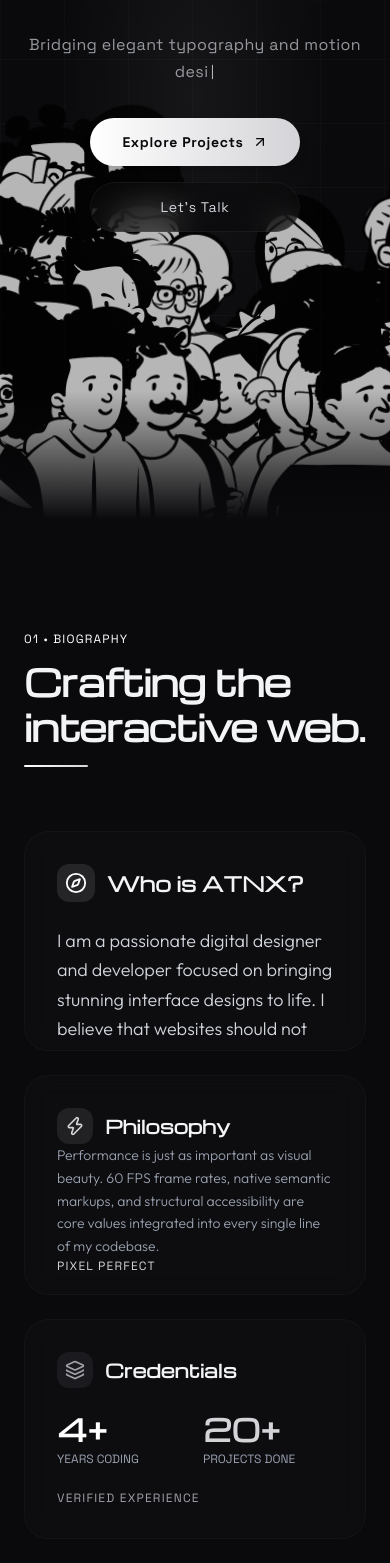
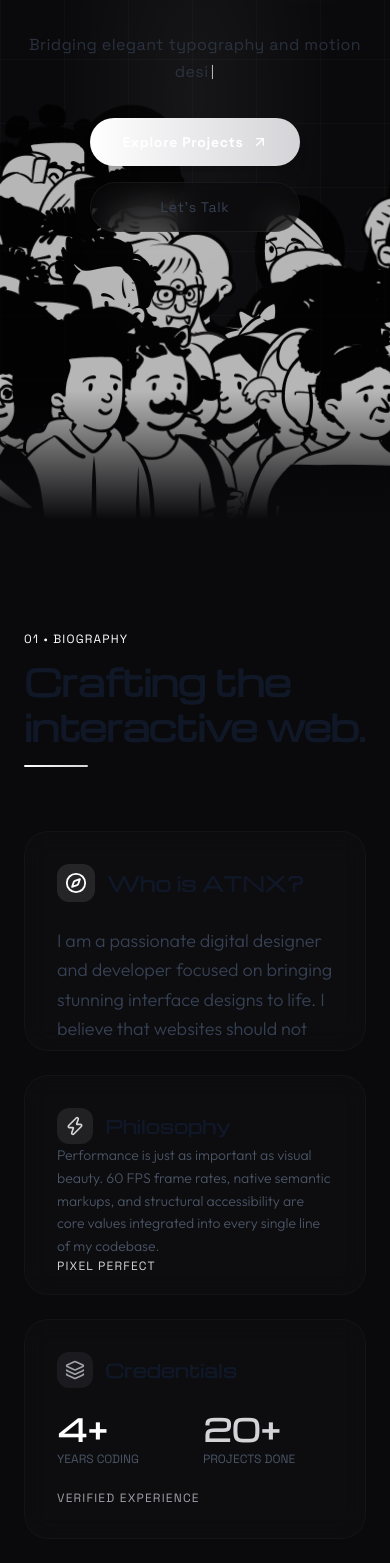
Before and after one commit to fathurrach/portofolio-atnx, a React (Vite) app: page / in a window 390 px wide. Shown: the part 325-1888 px from the top of the page. Built offline with nearby package versions, Linux system fonts and the light colour scheme.

Commit message:
fix: make sections bg-transparent and convert custom light: prefixes to standard Tailwind dark: configurations for perfect responsive readability

```diff
--- a/src/App.tsx
+++ b/src/App.tsx
@@ -36,7 +36,7 @@ function App() {
       <Navbar theme={theme} toggleTheme={toggleTheme} />
 
       {/* App Main Layout Structure */}
-      <main className="w-full bg-[#0a0a0c] dark:bg-[#0a0a0c] light:bg-[#f8fafc] min-h-screen transition-colors duration-500 overflow-x-hidden">
+      <main className="w-full bg-transparent min-h-screen transition-colors duration-500 overflow-x-hidden">
 
         {/* Section 00: Home / Hero */}
         <Hero />
--- a/src/components/About.tsx
+++ b/src/components/About.tsx
@@ -37,7 +37,7 @@ const About = () => {
   return (
     <section
       id="about"
-      className="relative min-h-screen w-full py-28 px-6 bg-[#0a0a0c] dark:bg-[#0a0a0c] light:bg-[#f8fafc] overflow-hidden flex flex-col justify-center"
+      className="relative min-h-screen w-full py-28 px-6 bg-transparent overflow-hidden flex flex-col justify-center"
     >
       <div className="max-w-7xl mx-auto w-full relative z-20">
 
@@ -46,7 +46,7 @@ const About = () => {
           <span className="font-mono text-xs tracking-widest text-brand-primary uppercase block mb-3">
             01 &bull; Biography
           </span>
-          <h2 className="text-4xl md:text-5xl font-heading font-extrabold tracking-tight text-gray-100 dark:text-gray-100 light:text-gray-900 leading-tight">
+          <h2 className="text-4xl md:text-5xl font-heading font-extrabold tracking-tight text-gray-900 dark:text-gray-100 leading-tight">
             Crafting the interactive web.
           </h2>
           <div className="w-16 h-[2px] bg-gradient-to-r from-brand-primary to-brand-secondary rounded-full mt-4" />
@@ -64,18 +64,18 @@ const About = () => {
                 <div className="p-2 rounded-xl bg-brand-primary/10 text-brand-primary">
                   <Compass size={22} />
                 </div>
-                <h3 className="font-heading font-bold text-xl text-gray-100 dark:text-gray-100 light:text-gray-900">
+                <h3 className="font-heading font-bold text-xl text-gray-900 dark:text-gray-100">
                   Who is ATNX?
                 </h3>
               </div>
-              <p className="text-gray-300 dark:text-gray-300 light:text-gray-700 text-lg font-light leading-relaxed mb-6">
+              <p className="text-gray-700 dark:text-gray-300 text-lg font-light leading-relaxed mb-6">
                 I am a passionate digital designer and developer focused on bringing stunning interface designs to life. I believe that websites should not just be functional tools, but immersive digital realms that invite exploration, drive interaction, and deliver lasting impressions.
               </p>
-              <p className="text-gray-400 dark:text-gray-400 light:text-gray-600 font-light leading-relaxed">
+              <p className="text-gray-600 dark:text-gray-400 font-light leading-relaxed">
                 By combining highly-optimized Canvas scripts, responsive flex modules, and micro-animated spring components, I bridge the gap between creative visual designs and high-performing production engineering.
               </p>
             </div>
-            <div className="flex flex-wrap items-center gap-6 mt-6 border-t border-white/5 dark:border-white/5 light:border-black/5 pt-6 text-sm font-mono text-gray-400 dark:text-gray-400 light:text-gray-600">
+            <div className="flex flex-wrap items-center gap-6 mt-6 border-t border-black/5 dark:border-white/5 pt-6 text-sm font-mono text-gray-600 dark:text-gray-400">
               <div>LOCATION: INDONESIA</div>
               <div>SPECIALTY: CREATIVE FRONTEND</div>
             </div>
@@ -87,11 +87,11 @@ const About = () => {
               <div className="p-2 rounded-xl bg-brand-secondary/10 text-brand-secondary">
                 <Zap size={20} />
               </div>
-              <h3 className="font-heading font-bold text-lg text-gray-100 dark:text-gray-100 light:text-gray-900">
+              <h3 className="font-heading font-bold text-lg text-gray-900 dark:text-gray-100">
                 Philosophy
               </h3>
             </div>
-            <p className="text-gray-400 dark:text-gray-400 light:text-gray-600 text-sm font-light leading-relaxed">
+            <p className="text-gray-600 dark:text-gray-400 text-sm font-light leading-relaxed">
               Performance is just as important as visual beauty. 60 FPS frame rates, native semantic markups, and structural accessibility are core values integrated into every single line of my codebase.
             </p>
             <span className="text-xs font-mono text-brand-secondary uppercase tracking-widest">
@@ -105,7 +105,7 @@ const About = () => {
               <div className="p-2 rounded-xl bg-brand-accent/10 text-brand-accent">
                 <Layers size={20} />
               </div>
-              <h3 className="font-heading font-bold text-lg text-gray-100 dark:text-gray-100 light:text-gray-900">
+              <h3 className="font-heading font-bold text-lg text-gray-900 dark:text-gray-100">
                 Credentials
               </h3>
             </div>
@@ -114,7 +114,7 @@ const About = () => {
                 <div className="text-3xl font-heading font-extrabold text-brand-primary">
                   4+
                 </div>
-                <div className="text-xs text-gray-400 dark:text-gray-400 light:text-gray-600 font-mono mt-1">
+                <div className="text-xs text-gray-600 dark:text-gray-400 font-mono mt-1">
                   YEARS CODING
                 </div>
               </div>
@@ -122,7 +122,7 @@ const About = () => {
                 <div className="text-3xl font-heading font-extrabold text-brand-secondary">
                   20+
                 </div>
-                <div className="text-xs text-gray-400 dark:text-gray-400 light:text-gray-600 font-mono mt-1">
+                <div className="text-xs text-gray-600 dark:text-gray-400 font-mono mt-1">
                   PROJECTS DONE
                 </div>
               </div>
@@ -138,7 +138,7 @@ const About = () => {
               <div className="p-2 rounded-xl bg-brand-primary/10 text-brand-primary">
                 <Code2 size={20} />
               </div>
-              <h3 className="font-heading font-bold text-lg text-gray-100 dark:text-gray-100 light:text-gray-900">
+              <h3 className="font-heading font-bold text-lg text-gray-900 dark:text-gray-100">
                 Core Stack
               </h3>
             </div>
@@ -146,13 +146,13 @@ const About = () => {
               {skills.map((skill) => (
                 <span
                   key={skill.name}
-                  className="py-2 px-4 rounded-xl border border-white/5 dark:border-white/5 light:border-black/5 bg-white/5 dark:bg-white/5 light:bg-black/5 font-mono text-xs text-gray-300 dark:text-gray-300 light:text-gray-700 hover:border-brand-primary/30 hover:bg-brand-primary/5 transition-all duration-300 interactive"
+                  className="py-2 px-4 rounded-xl border border-black/5 dark:border-white/5 bg-black/5 dark:bg-white/5 font-mono text-xs text-gray-700 dark:text-gray-300 hover:border-brand-primary/30 hover:bg-brand-primary/5 transition-all duration-300 interactive"
                 >
                   {skill.name}
                 </span>
               ))}
             </div>
-            <p className="text-xs text-gray-400 dark:text-gray-400 light:text-gray-600 mt-6 font-mono tracking-wide">
+            <p className="text-xs text-gray-600 dark:text-gray-400 mt-6 font-mono tracking-wide">
               * ALIGNED WITH MODERN ECMASCRIPT STANDARDS AND OPTIMIZED VITE INFRASTRUCTURES.
             </p>
           </div>
--- a/src/components/Hero.tsx
+++ b/src/components/Hero.tsx
@@ -45,7 +45,7 @@ const Hero = () => {
     <section
       id="home"
       ref={containerRef}
-      className="relative min-h-screen w-full flex flex-col items-center justify-center overflow-hidden bg-[#0a0a0c] dark:bg-[#0a0a0c] light:bg-[#f8fafc] px-6 pt-20"
+      className="relative min-h-screen w-full flex flex-col items-center justify-center overflow-hidden bg-transparent px-6 pt-20"
     >
       {/* Background grids */}
       <div className="absolute inset-0 bg-[radial-gradient(ellipse_at_center,rgba(255,255,255,0.05),transparent_50%)] dark:bg-[radial-gradient(ellipse_at_center,rgba(255,255,255,0.05),transparent_50%)] light:bg-[radial-gradient(ellipse_at_center,rgba(0,0,0,0.02),transparent_50%)] pointer-events-none" />
@@ -62,7 +62,7 @@ const Hero = () => {
             stagger={0.08}
             split="letter"
             trigger="mount"
-            className={blurDone ? "shiny-title" : "text-white dark:text-white light:text-slate-900"}
+            className={blurDone ? "shiny-title" : "text-slate-900 dark:text-white"}
             onComplete={() => setBlurDone(true)}
           />
         </h1>
@@ -70,7 +70,7 @@ const Hero = () => {
         {/* Dynamic Tagline using TextType */}
         <p
           ref={subtitleRef}
-          className="opacity-0 text-base md:text-xl font-mono tracking-wide max-w-2xl text-gray-300 dark:text-gray-300 light:text-gray-700 font-light mb-8 leading-relaxed min-h-[3.5em] sm:min-h-[2.5em] flex items-center justify-center"
+          className="opacity-0 text-base md:text-xl font-mono tracking-wide max-w-2xl text-gray-700 dark:text-gray-300 font-light mb-8 leading-relaxed min-h-[3.5em] sm:min-h-[2.5em] flex items-center justify-center"
         >
           {showTypewriter && (
             <TextType
@@ -93,13 +93,13 @@ const Hero = () => {
         <div ref={ctaRef} className="opacity-0 flex flex-col sm:flex-row items-center gap-4">
           <a
             href="#portfolio"
-            className="w-full sm:w-auto flex items-center justify-center gap-2 py-3.5 px-8 rounded-full bg-gradient-to-r from-brand-primary to-brand-secondary text-[#0a0a0c] dark:text-[#0a0a0c] light:text-[#ffffff] font-mono text-sm tracking-wider shadow-lg hover:shadow-brand-primary/20 hover:scale-105 transition-all duration-300 interactive font-bold"
+            className="w-full sm:w-auto flex items-center justify-center gap-2 py-3.5 px-8 rounded-full bg-gradient-to-r from-brand-primary to-brand-secondary text-white dark:text-[#0a0a0c] font-mono text-sm tracking-wider shadow-lg hover:shadow-brand-primary/20 hover:scale-105 transition-all duration-300 interactive font-bold"
           >
             Explore Projects <ArrowUpRight size={16} />
           </a>
           <a
             href="#contact"
-            className="w-full sm:w-auto flex items-center justify-center gap-2 py-3.5 px-8 rounded-full border border-white/10 dark:border-white/10 light:border-black/10 glass-panel hover:bg-white/5 hover:border-white/20 transition-all duration-300 interactive font-mono text-sm tracking-wider text-gray-300 dark:text-gray-300 light:text-gray-700"
+            className="w-full sm:w-auto flex items-center justify-center gap-2 py-3.5 px-8 rounded-full border border-black/10 dark:border-white/10 glass-panel hover:bg-black/5 dark:hover:bg-white/5 hover:border-black/20 dark:hover:border-white/20 transition-all duration-300 interactive font-mono text-sm tracking-wider text-gray-700 dark:text-gray-300"
           >
             Let's Talk
           </a>
@@ -116,7 +116,7 @@ const Hero = () => {
       <div className="absolute bottom-6 left-1/2 -translate-x-1/2 z-35 hidden md:block">
         <a
           href="#about"
-          className="flex flex-col items-center gap-2 text-gray-400 dark:text-gray-400 light:text-gray-600 hover:text-brand-primary transition-colors duration-300 font-mono text-xs tracking-widest uppercase interactive"
+          className="flex flex-col items-center gap-2 text-gray-600 dark:text-gray-400 hover:text-brand-primary transition-colors duration-300 font-mono text-xs tracking-widest uppercase interactive"
         >
           Scroll Down
           <ArrowDown size={14} className="animate-bounce text-brand-primary" />
```
Also changed, not shown: src/components/Contact.tsx (+19 -19 lines), src/components/Journey.tsx (+7 -7 lines), src/components/Portfolio.tsx (+9 -9 lines).
